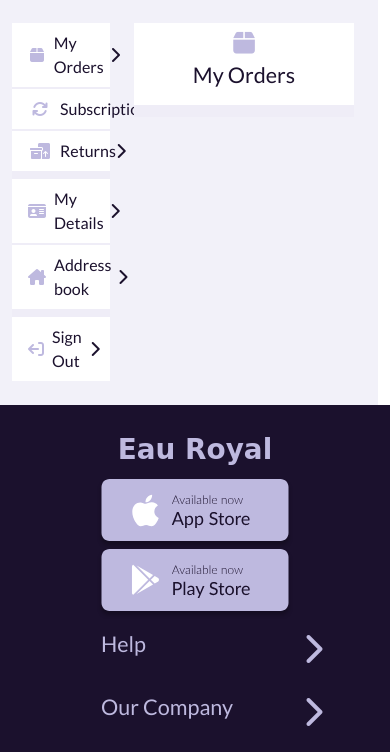
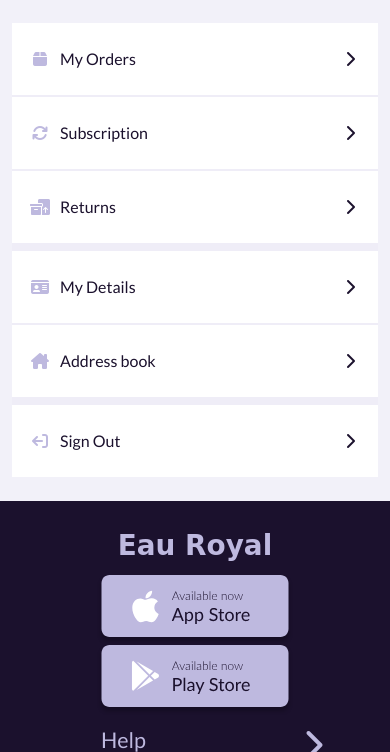
Before and after one commit to datonex/eau-royal, a Django app: page /profile/ in a window 390 px wide. Shown: the part 227-979 px from the top of the page. Run offline with Django 3.2, Linux system fonts and the light colour scheme; the visitor is signed in with stand-in values (Sample User, id 1); data comes from the database, SQL or seed files in the repository; data that the repository does not hold is empty; parts of the project's set-up code (start-up, migrations or seed data) failed here and were passed over; some libraries are stand-ins or nearby versions; some web fonts are replaced.

Commit message:
Add profile view for mobile screens

```diff
--- a/profiles/static/profile/css/profile.css
+++ b/profiles/static/profile/css/profile.css
@@ -27,6 +27,10 @@
 
 .dot h3 {
   font-weight: 700 !important;
+}
+
+.icon.back {
+  cursor: pointer;
 }
 
 @media only screen and (max-width: 710px) {
--- a/profiles/templates/profile/includes/profile_address.html
+++ b/profiles/templates/profile/includes/profile_address.html
@@ -1,6 +1,9 @@
 <div id="profile-address" class="d-none">
   <div class="bg-white text-dp">
-    <div class="d-flex flex-column align-items-center py-2">
+    <div class="d-flex flex-column align-items-center py-2 position-relative">
+      <span class="icon back d-none position-absolute top-50 start-0 translate-middle-y ms-2" role="button" aria-label="got back to menu">
+        <i class="fa-solid fa-chevron-left"></i>
+      </span>
       <div class="icon text-lv mb-2">
         <i class="fa-solid fa-house-chimney fs-2"></i>
       </div>
--- a/profiles/templates/profile/includes/profile_details.html
+++ b/profiles/templates/profile/includes/profile_details.html
@@ -1,10 +1,13 @@
 <div id="profile-details" class="d-none">
-  <div class="bg-white text-dp">
-    <div class="d-flex flex-column align-items-center py-2">
+  <div class="bg-white text-dp ">
+    <div class="d-flex flex-column align-items-center py-2 position-relative">
+      <span class="icon back d-none position-absolute top-50 start-0 translate-middle-y ms-2" role="button" aria-label="got back to menu">
+        <i class="fa-solid fa-chevron-left"></i>
+      </span>
       <div class="icon text-lv mb-2">
         <i class="fa-solid fa-id-card fs-2"></i>
       </div>
-      <h4>My Details</h4>
+      <h4> My Details</h4>
     </div>
     <hr class="text-lv my-0" style="height: 0.75rem !important;">
     <div class="p-3 mx-md-5">
--- /dev/null
+++ b/profiles/templates/profile/includes/profile_mobile.html
@@ -0,0 +1,87 @@
+<div>
+  <div class="bg-white justify-content-end text-dp">
+    <div class="py-3 py-md-1">
+      <a class="btn-orders nav-link d-flex align-items-center justify-content-between text-dp" href="#">
+        <span class="d-flex justify-content-between align-items-center">
+          <span class="icon text-lv me-2">
+            <i class="fa-solid fa-box fs-6"></i>
+          </span>
+          <span>My Orders</span>
+        </span>
+        <span class="icon">
+          <i class="fa-solid fa-chevron-right fs-6"></i>
+        </span>
+      </a>
+    </div>
+    <hr class="text-lv canvas-hr my-0">
+    <div class="py-3 py-md-1">
+      <a class="btn-subcription nav-link d-flex align-items-center justify-content-between text-dp" href="#">
+        <span class="d-flex justify-content-between align-items-center">
+          <span class="icon text-lv me-2">
+            <i class="fa-solid fa-arrows-rotate fs-6"></i>
+          </span>
+          <span>Subscription</span>
+        </span>
+        <span class="icon">
+          <i class="fa-solid fa-chevron-right fs-6"></i>
+        </span>
+      </a>
+    </div>
+    <hr class="text-lv canvas-hr my-0">
+    <div class="py-3 py-md-1">
+      <a class="btn-returns nav-link d-flex align-items-center justify-content-between text-dp" href="#">
+        <span class="d-flex justify-content-between align-items-center">
+          <span class="icon text-lv me-2">
+            <i class="fa-solid fa-boxes-packing fs-6"></i>
+          </span>
+          <span>Returns</span>
+        </span>
+        <span class="icon">
+          <i class="fa-solid fa-chevron-right fs-6"></i>
+        </span>
+      </a>
+    </div>
+    <hr class="text-lv my-0" style="height: 0.5rem !important;">
+    <div class="py-3 py-md-1">
+      <a class="btn-details nav-link d-flex align-items-center justify-content-between text-dp" href="#">
+        <span class="d-flex justify-content-between align-items-center">
+          <span class="icon text-lv me-2">
+            <i class="fa-solid fa-id-card fs-6"></i>
+          </span>
+          <span>My Details</span>
+        </span>
+        <span class="icon">
+          <i class="fa-solid fa-chevron-right fs-6"></i>
+        </span>
+      </a>
+    </div>
+    <hr class="text-lv canvas-hr my-0">
+    <div class="py-3 py-md-1">
+      <a class="btn-address nav-link d-flex align-items-center justify-content-between text-dp" href="#">
+        <span class="d-flex justify-content-between align-items-center">
+          <span class="icon text-lv me-2">
+            <i class="fa-solid fa-house-chimney fs-6"></i>
+          </span>
+          <span>Address book</span>
+        </span>
+        <span class="icon">
+          <i class="fa-solid fa-chevron-right fs-6"></i>
+        </span>
+      </a>
+    </div>
+    <hr class="text-lv my-0" style="height: 0.5rem !important;">
+    <div class="py-3 py-md-1">
+      <a class="nav-link d-flex align-items-center justify-content-between text-dp" href="{% url 'account_logout' %}">
+        <span class="d-flex justify-content-between align-items-center">
+          <span class="icon text-lv me-2">
+            <i class="fa-solid fa-arrow-right-from-bracket fa-rotate-180 fs-6"></i>
+          </span>
+          <span>Sign Out</span>
+        </span>
+        <span class="icon">
+          <i class="fa-solid fa-chevron-right fs-6"></i>
+        </span>
+      </a>
+    </div>
+  </div>
+</div>
--- a/profiles/templates/profile/includes/profile_orders.html
+++ b/profiles/templates/profile/includes/profile_orders.html
@@ -1,6 +1,9 @@
 <div id="profile-order">
   <div class="bg-white justify-content-end text-dp">
-    <div class="d-flex flex-column align-items-center py-2">
+    <div class="d-flex flex-column align-items-center py-2 position-relative">
+      <span class="icon back d-none position-absolute top-50 start-0 translate-middle-y ms-2" role="button" aria-label="got back to menu">
+        <i class="fa-solid fa-chevron-left"></i>
+      </span>
       <div class="icon text-lv mb-2">
         <i class="fa-solid fa-box fs-2"></i>
       </div>
--- a/profiles/templates/profile/profile.html
+++ b/profiles/templates/profile/profile.html
@@ -23,13 +23,13 @@
     </div>
     <div class="bg-white hero-white-container position-absolute bottom-0 start-50 translate-middle-x"></div>
   </section>
-  <section class="container-md text-dp">
+  <section class="container-md text-dp d-none d-sm-block">
     <div class="row mx-lg-5">
       <div class="row bg-lv-20 py-4">
         <div class="col-4">
           <div>
             <div class="bg-white justify-content-end text-dp">
-              <div>
+              <div class="py-3 py-md-1">
                 <a class="btn-orders nav-link d-flex align-items-center justify-content-between text-dp" href="#">
                   <span class="d-flex justify-content-between align-items-center">
                     <span class="icon text-lv me-2">
@@ -43,7 +43,7 @@
                 </a>
               </div>
               <hr class="text-lv canvas-hr my-0">
-              <div>
+              <div class="py-3 py-md-1">
                 <a class="btn-subcription nav-link d-flex align-items-center justify-content-between text-dp" href="#">
                   <span class="d-flex justify-content-between align-items-center">
                     <span class="icon text-lv me-2">
@@ -57,7 +57,7 @@
                 </a>
               </div>
               <hr class="text-lv canvas-hr my-0">
-              <div>
+              <div class="py-3 py-md-1">
                 <a class="btn-returns nav-link d-flex align-items-center justify-content-between text-dp" href="#">
                   <span class="d-flex justify-content-between align-items-center">
                     <span class="icon text-lv me-2">
@@ -71,7 +71,7 @@
                 </a>
               </div>
               <hr class="text-lv my-0" style="height: 0.5rem !important;">
-              <div>
+              <div class="py-3 py-md-1">
                 <a class="btn-details nav-link d-flex align-items-center justify-content-between text-dp" href="#">
                   <span class="d-flex justify-content-between align-items-center">
                     <span class="icon text-lv me-2">
@@ -85,7 +85,7 @@
                 </a>
               </div>
               <hr class="text-lv canvas-hr my-0">
-              <div>
+              <div class="py-3 py-md-1">
                 <a class="btn-address nav-link d-flex align-items-center justify-content-between text-dp" href="#">
                   <span class="d-flex justify-content-between align-items-center">
                     <span class="icon text-lv me-2">
@@ -99,7 +99,7 @@
                 </a>
               </div>
               <hr class="text-lv my-0" style="height: 0.5rem !important;">
-              <div>
+              <div class="py-3 py-md-1">
                 <a class="nav-link d-flex align-items-center justify-content-between text-dp" href="{% url 'account_logout' %}">
                   <span class="d-flex justify-content-between align-items-center">
                     <span class="icon text-lv me-2">
@@ -115,12 +115,24 @@
             </div>
           </div>
         </div>
-        <div class="col-8">
+        <div class="d-none d-sm-block col-sm-8">
           {% include 'profile/includes/profile_orders.html' %}
           {% include 'profile/includes/profile_address.html' %}
           {% include 'profile/includes/profile_details.html' %}
         </div>
       </div>
+    </div>
+  </div>
+</section>
+<section class="container-fluid text-dp d-block d-sm-none">
+  <div class="row">
+    <div class="col-12 bg-lv-20 py-4" id="profile-mobile">
+      {% include 'profile/includes/profile_mobile.html' %}
+    </div>
+    <div class="col-12 bg-lv-20 py-4 d-none" id="mobile-view">
+      {% include 'profile/includes/profile_orders.html' %}
+      {% include 'profile/includes/profile_address.html' %}
+      {% include 'profile/includes/profile_details.html' %}
     </div>
   </div>
 </section>
@@ -138,32 +150,54 @@
       var order = $("#profile-order")
       var details = $("#profile-details")
       var address = $("#profile-address")
+      var mobile = $("#profile-mobile")
+      var mobileView = $("#mobile-view")
+      var span = $(".icon.back")
+
+      $(span).click(function () {
+        mobile.removeClass("d-none")
+        mobileView.addClass("d-none")
+        span.addClass("d-none")
+        span.removeClass("d-block d-sm-none")
+      })
 
       $(orderBtn).click(function () {
+        mobile.addClass("d-none")
+        mobileView.removeClass("d-none")
+        span.removeClass("d-none")
+        span.addClass("d-block d-sm-none")
         order.removeClass("d-none")
-        order.addClass("d-md-block")
+        order.addClass("d-block")
         address.addClass("d-none")
-        address.removeClass("d-md-block")
+        address.removeClass("d-block")
         details.addClass("d-none")
-        details.removeClass("d-md-block")
+        details.removeClass("d-block")
       })
 
       $(addressBtn).click(function () {
+        mobile.addClass("d-none")
+        mobileView.removeClass("d-none")
+        span.removeClass("d-none")
+        span.addClass("d-block d-sm-none")
         address.removeClass("d-none")
-        address.addClass("d-md-block")
+        address.addClass("d-block")
         order.addClass("d-none")
-        order.removeClass("d-md-block")
+        order.removeClass("d-block")
         details.addClass("d-none")
-        details.removeClass("d-md-block")
+        details.removeClass("d-block")
       })
 
       $(detailsBtn).click(function () {
+        mobile.addClass("d-none")
+        mobileView.removeClass("d-none")
+        span.removeClass("d-none")
+        span.addClass("d-block d-sm-none")
         details.removeClass("d-none")
-        details.addClass("d-md-block")
+        details.addClass("d-block")
         order.addClass("d-none")
-        order.removeClass("d-md-block")
+        order.removeClass("d-block")
         address.addClass("d-none")
-        address.removeClass("d-md-block")
+        address.removeClass("d-block")
       })
     </script>
   {% endblock %}
```
